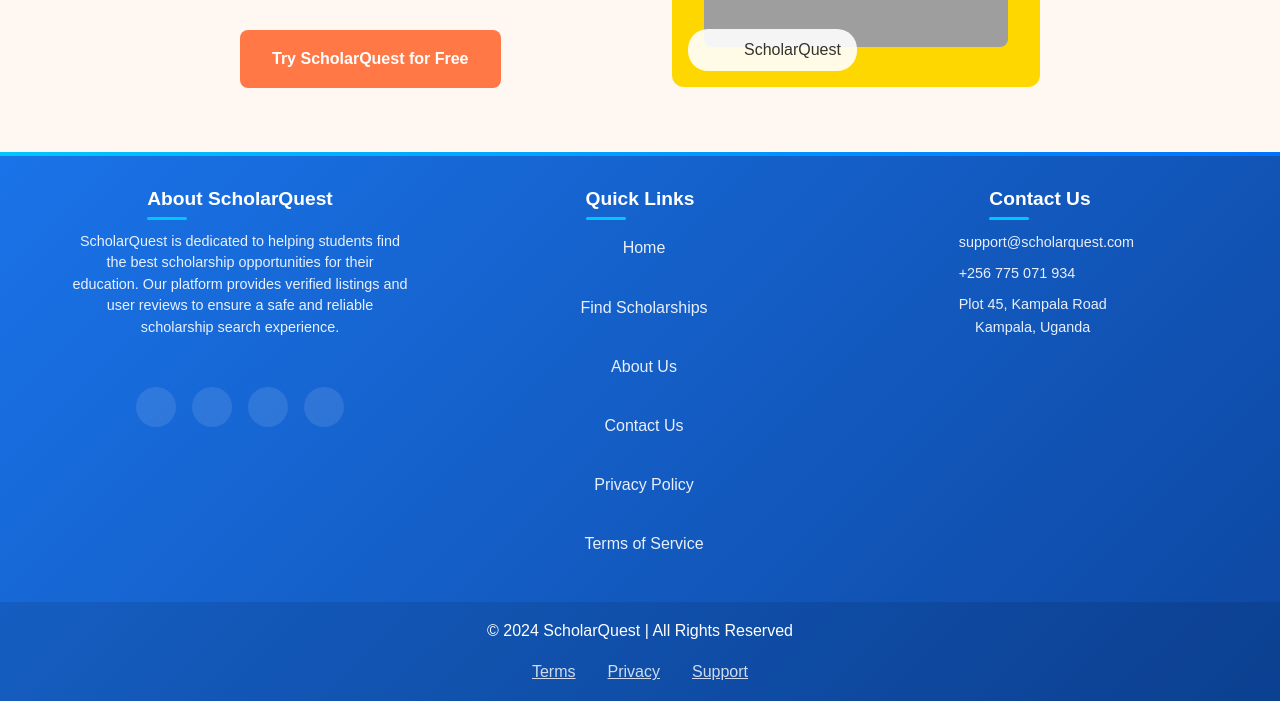
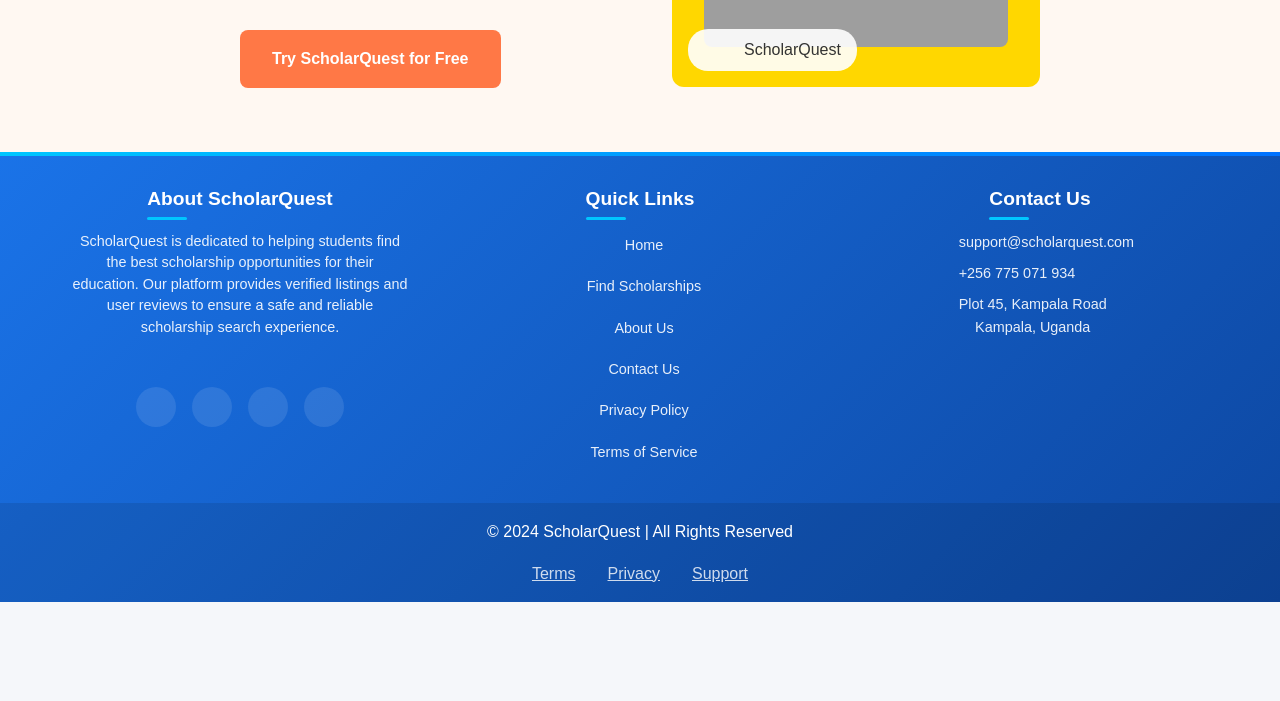
Before and after one commit to GhostInTheMach/ScholarshipFInder, a PHP site: page /pages/about.html in a window 1280 px wide. Shown: the part 1888-2589 px from the top of the page. After the commit the page ends 2490 px from the top, so only its background shows below. Run offline with PHP 8.4, Linux system fonts and the light colour scheme; grey boxes are pictures that could not be loaded.

Commit message:
reduced space between quicklinks in footer section

```diff
--- a/assets/css/about.css
+++ b/assets/css/about.css
@@ -138,7 +138,7 @@
 }
 
 .footer-links li {
-    margin-bottom: 0.5rem;
+    margin-bottom: 0.25rem;
 }
 
 .footer-links a {
@@ -148,7 +148,8 @@
     align-items: center;
     gap: 0.5rem;
     transition: all 0.3s ease;
-    padding: 0.3rem 0;
+    padding: 0.2rem 0;
+    font-size: 0.9rem;
 }
 
 .footer-links a:hover {
@@ -349,7 +350,7 @@
 .footer-links {
     display: flex;
     flex-direction: column;
-    gap: 1rem;
+    gap: 0.5rem;
     align-items: center;
 }
 
```
